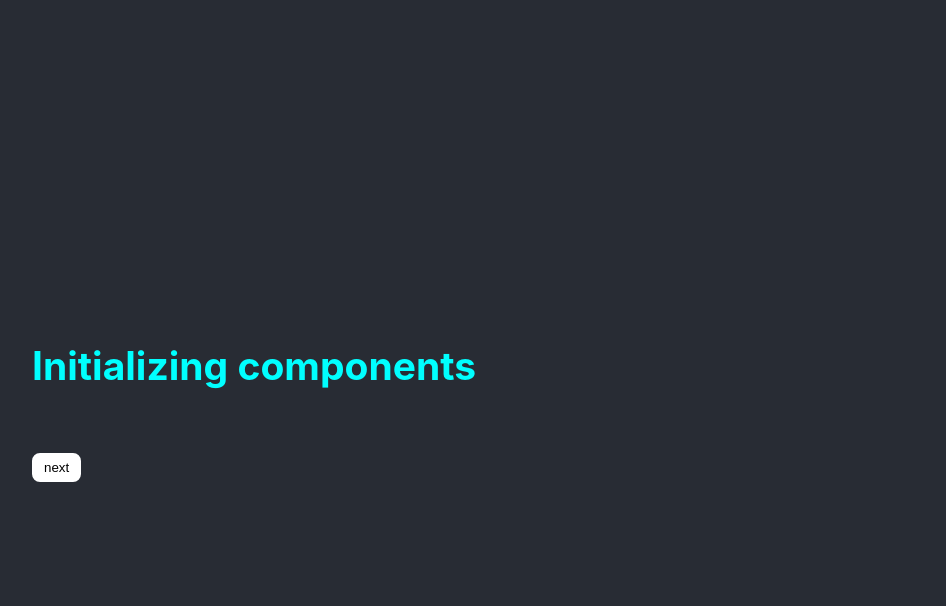
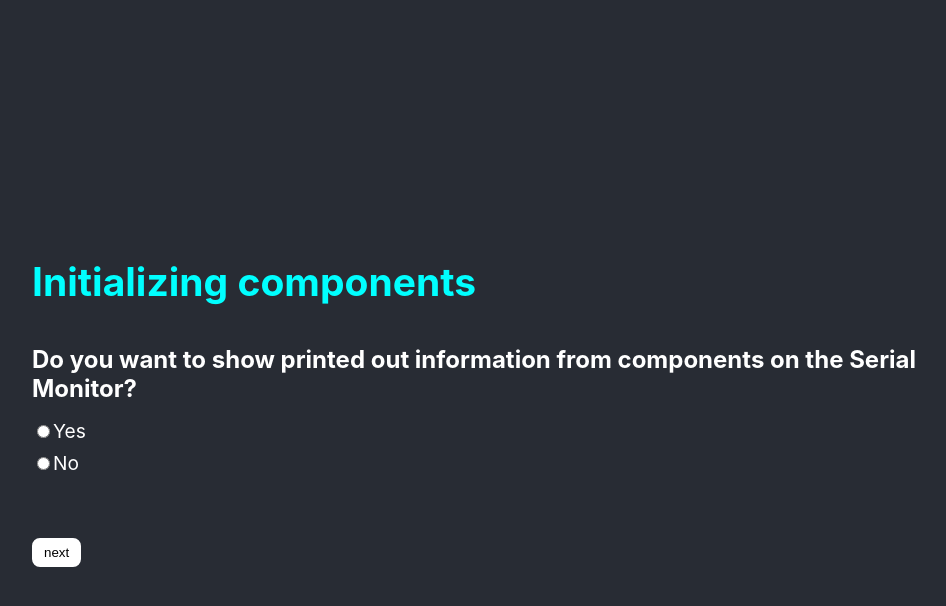
Before and after one commit to VivianChan1998/Arduino-Waffle, a React (Create React App) app in the folder codeplate/: page / in a window 1280 px wide. Both pictures are taken after a click on the button "next". Shown: the top 606 px of the page, without its empty margins (128-1074 px from the left). Built offline with nearby package versions, Linux system fonts and the light colour scheme.

Commit message:
serial print option added

```diff
--- a/codeplate/src/Arduino_Components/Button.js
+++ b/codeplate/src/Arduino_Components/Button.js
@@ -11,7 +11,7 @@ class Button extends Component {
             deviceType: ComponentType.INPUT_DEVICE_ONLY_DIGITAL,
             init: 0,
             question: <Question handleAnswer = {this.updateAnswer}
-                                    questionText = "When should the button trigger an output?"
+                                    questionText = {`When should the button ${props.id} trigger an output?`}
                                     answerType = {AnswerType.MULTI_OPTION}
                                     answerOption = {
                                         [
--- a/codeplate/src/Arduino_Components/LED.js
+++ b/codeplate/src/Arduino_Components/LED.js
@@ -17,7 +17,7 @@ class LED extends Component {
                                     questionText={"How many LED units are there on LED strip number " +  props.id + "?"}
                                     answerType = {AnswerType.NUMERICAL} />,
             question: <Question handleAnswer = {this.updateAnswer}
-                                questionText="What kind of pattern do you want it to show?"
+                                questionText={`What kind of pattern do you want LED strip number ${props.id} to show?`}
                                 answerType={AnswerType.MULTI_OPTION}
                                 answerOption={[
                                     {
--- /dev/null
+++ b/codeplate/src/Arduino_Components/Serial.js
@@ -0,0 +1,53 @@
+import React from "react";
+import Component from "./Tools/Components.js";
+import { ComponentType, AnswerType, STAGE } from "./Tools/Enums.js";
+import { Question, Answer } from "./Tools/QA.js";
+import Code from "./Tools/Code.js";
+
+class Serial extends Component {
+    constructor(props){
+        super(props)
+        this.state = {
+            deviceType: ComponentType.INPUT_DEVICE_ONLY_DIGITAL,
+            init: 0,
+            question: <Question handleAnswer = {this.updateAnswer}
+                                    questionText = {`Do you want to show printed out information from components on the Serial Monitor?`}
+                                    answerType = {AnswerType.MULTI_OPTION}
+                                    answerOption = {
+                                        [
+                                            {
+                                                text: "Yes",
+                                                value: "yes",
+                                                followup: ""
+                                            },
+                                            {
+                                                text: "No",
+                                                value: "No",
+                                                followup: ""
+                                            }
+                                        ]
+                                    }
+                                    />,
+            code: new Code()
+        }
+    }
+
+    getName = () => { return "Serial" }
+
+    updateAnswer = (answer) => {
+        this.setState({mode: answer})
+        this.props.handleSerial(answer)
+    }
+
+    render() {
+        if (this.props.getStage() === STAGE.INIT_QUESTION) {
+            return (
+                <div>
+                    {this.state.question}
+                </div>
+            );
+        }
+    }
+}
+
+export default Serial;
--- a/codeplate/src/Arduino_Components/Tools/QA.js
+++ b/codeplate/src/Arduino_Components/Tools/QA.js
@@ -5,13 +5,19 @@ class Question extends React.Component {
     constructor(props) {
         super(props)
         this.state = {
-            number: 0
+            number: 0,
+            selectedValue: null, // Holds the currently selected option
         }
     }
+    handleSelection = (value, hasFollowup, followup) => {
+        console.log(value)
+        this.setState({ selectedValue: value }); // Update local state
+        this.props.handleAnswer(value, hasFollowup, followup); // Notify parent if needed
+    };
     render() {
         return (
             <div id="question-wrapper">
-                <p>{this.props.questionText}</p>
+                <h3>{this.props.questionText}</h3>
                 {
                     this.props.answerType === AnswerType.BOOL ?
                         <>
@@ -35,11 +41,13 @@ class Question extends React.Component {
                         <label key={index} className="question-options">
                             <input
                                 type="radio"
-                                id = {index}
+                                id={index}
+                                name={this.props.questionText}  // Ensures only one option is selected
                                 value={option.value}
-                                onChange={e => this.props.handleAnswer(e.target.value, option.followup !== "",  option.followup !== ""? option.followup: "")}
+                                checked={this.state.selectedValue === option.value} // Controls selection state
+                                onChange={() => this.handleSelection(option.value, option.followup !== "", option.followup || "")}
                             />
-                            <label form= {index}> {option.text} </label>
+                            <label htmlFor={index}>{option.text}</label>
                         </label>
                     )) //TODO: assure only one option can appear as chosen at one time
                     : ""
--- a/codeplate/src/Main.js
+++ b/codeplate/src/Main.js
@@ -7,6 +7,7 @@ import Potentiometer from './Arduino_Components/Potentiometer';
 import { STAGE } from './Arduino_Components/Tools/Enums';
 import './index.css'
 import { formProgram } from './Utils';
+import Serial from './Arduino_Components/Serial';
 
 export default class Main extends React.Component {
     constructor (props) {
@@ -26,7 +27,8 @@ export default class Main extends React.Component {
             outputIsPaired: [],
             codeInput: [],
             codeOutput: [],
-            isAnalogInput: []
+            isAnalogInput: [],
+            isSerial: false
         }
         this.textContainerRef = React.createRef();
     }
@@ -63,6 +65,26 @@ export default class Main extends React.Component {
             chosenOutputComponentsNames: this.state.chosenOutputComponentsNames.concat([`${cname}${id}`]),
             outputProps: arr,
             codeOutput: code_arr,
+        })
+    }
+    handleSerial = () => {
+        this.setState({isSerial: true})
+        console.log("set serial")
+        var input = this.state.chosenInputComponents
+        for(var i=0; i<input.length; i++) {
+            input[i] = React.cloneElement(input[i], {
+                isSerial: true
+            });
+        }
+        var output = this.state.chosenOutputComponents
+        for(var i=0; i<output.length; i++) {
+            output[i] = React.cloneElement(output[i], {
+                isSerial: true
+            });
+        }
+        this.setState({
+            chosenOutputComponents: output,
+            chosenInputComponents: input
         })
     }
     handlePropsChange = (p, id, io) => {
@@ -164,9 +186,6 @@ export default class Main extends React.Component {
     };
 
     render() {
-        console.log(this.state.codeInput)
-        console.log(this.state.codeOutput)
-        console.log(this.state.chosenOutputComponents)
         if (this.state.stage === STAGE.CHOOSE_COMPONENT) {
             return (
                 <div className="main-wrapper">
@@ -189,7 +208,16 @@ export default class Main extends React.Component {
                 <div className="main-wrapper">
                     <h2>Initializing components</h2>
                     <div>
-                        {this.state.chosenOutputComponents.map(el => el)}
+                        <Serial handleSerial={this.handleSerial}
+                                getStage={this.getStage}
+                                handleCode={this.handleCode}
+                        />
+
+                    </div>
+                    <div>
+                        {this.state.chosenOutputComponents.map(el => {
+                            console.log(el)
+                            return el})}
                     </div>
                     <div>
                         {this.state.chosenInputComponents.map(el => el)}
@@ -210,7 +238,10 @@ export default class Main extends React.Component {
 
                         <h3>Which output component would you like to pair it with?</h3>
                         {
+                            this.state.ioPairs[this.state.ioPairingId].length > 0 ?
                             this.state.ioPairs[this.state.ioPairingId].map((el,index) => <p>{this.state.chosenOutputComponentsNames[el]}</p>)
+                            :
+                            <p>Click on the buttons below to add components. You may add more than one component if you want.</p>
                         }
                         <br/>
                         {
@@ -252,15 +283,15 @@ export default class Main extends React.Component {
         else if (this.state.stage === STAGE.DEFINE_BEHAVIOR) {
             return (
                 <div className="main-wrapper">
-                    <h2>Define behavior</h2>
+                    <h2>Define Behavior</h2>
                     <br/>
-                    <h3>For {this.state.chosenInputComponentsNames[this.state.ioPairingId]}: </h3> {/*TODO write the sentence in a better way*/}
+                    <h3>When {this.state.chosenInputComponentsNames[this.state.ioPairingId]} is triggered: </h3>
                     {
 
                         this.state.ioPairs[this.state.ioPairingId].map((idx, index) => {
                             return (
                                 <>
-                                    <h4> Output {this.state.chosenOutputComponentsNames[idx]}: </h4>
+                                    {/* <h4> Output {this.state.chosenOutputComponentsNames[idx]}: </h4> */}
                                     {this.state.chosenOutputComponents[idx]}
                                 </>
                             )
@@ -307,6 +338,11 @@ export default class Main extends React.Component {
 
                         <> void setup{'() {'}</>
                         <br/>
+                        {
+                            this.state.isSerial?
+                            <pre>{formProgram(["Serial.begin(9600);"], 1)}</pre>:
+                            ""
+                        }
                         {
                             this.state.codeInput.map(el =>{
                                 return <pre>{formProgram(el.codeSetup, 1)}</pre>
```
Also changed, not shown: codeplate/src/Arduino_Components/Stepper.js (+30 -7 lines), codeplate/src/Arduino_Components/Ultrasonic.js (+10 -6 lines).
